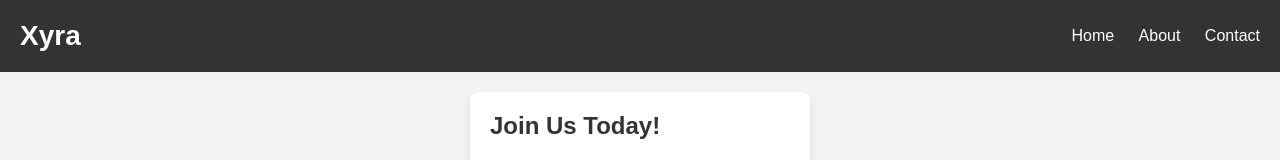
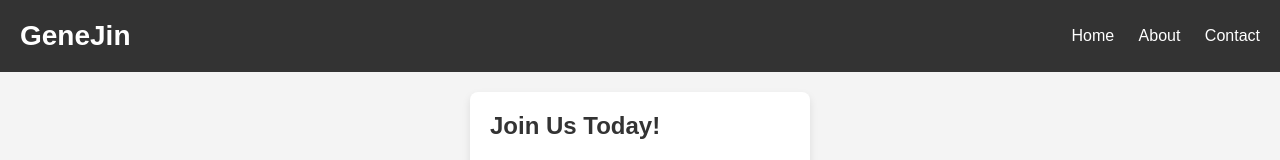
Before and after one commit to aabdullahsayed/SocialMedia, a plain HTML site: page index.html in a window 1280 px wide. Shown: the top 160 px of the page. Drawn offline with Linux system fonts and the light colour scheme.

Commit message:
Naming it GeneJin

```diff
--- a/index.html
+++ b/index.html
@@ -3,12 +3,12 @@
 <head>
     <meta charset="UTF-8">
     <meta name="viewport" content="width=device-width, initial-scale=1.0">
-    <title>Xyra</title>
+    <title>GeneJin</title>
     <link rel="stylesheet" href="styles.css">
 </head>
 <body>
     <header>
-        <div class="logo">Xyra</div>
+        <div class="logo">GeneJin</div>
         <nav>
             <a href="#">Home</a>
             <a href="#">About</a>
```
